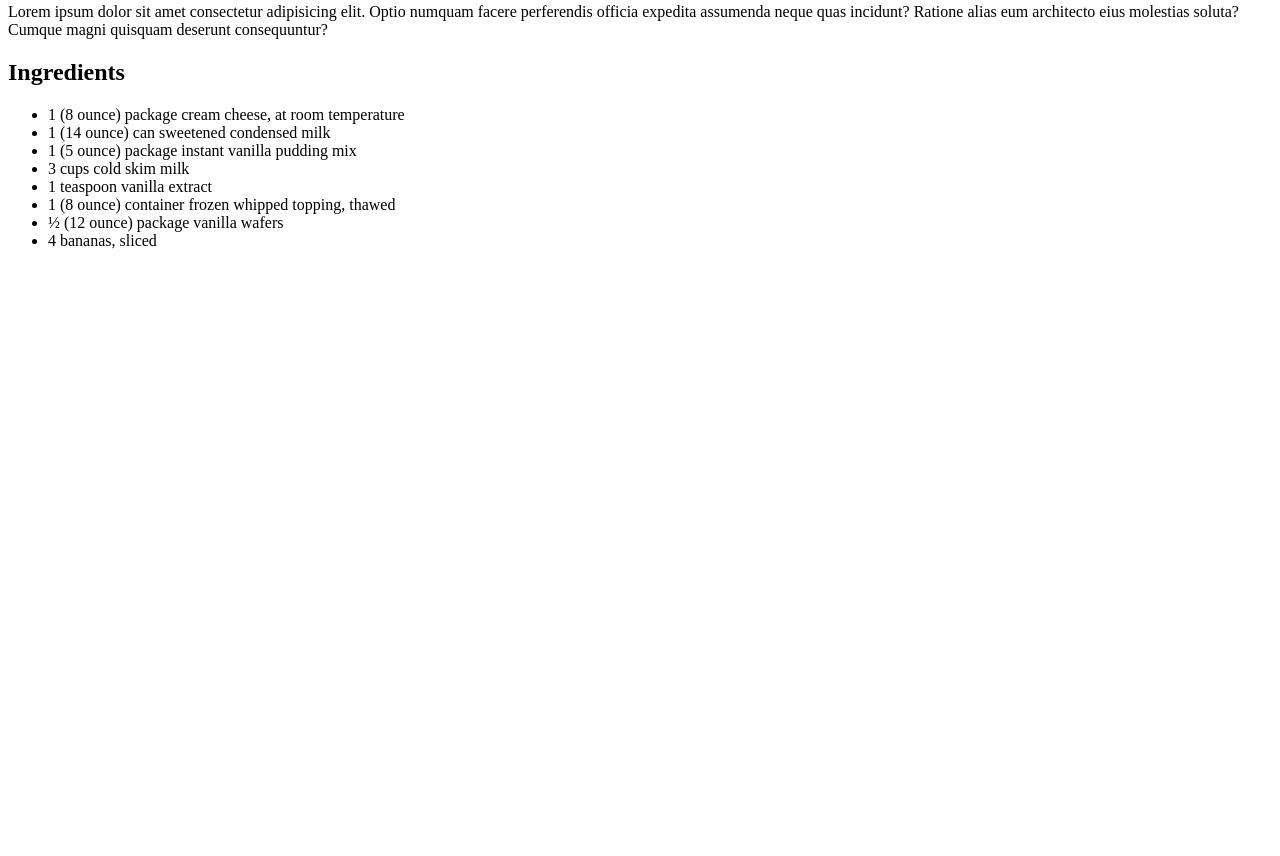
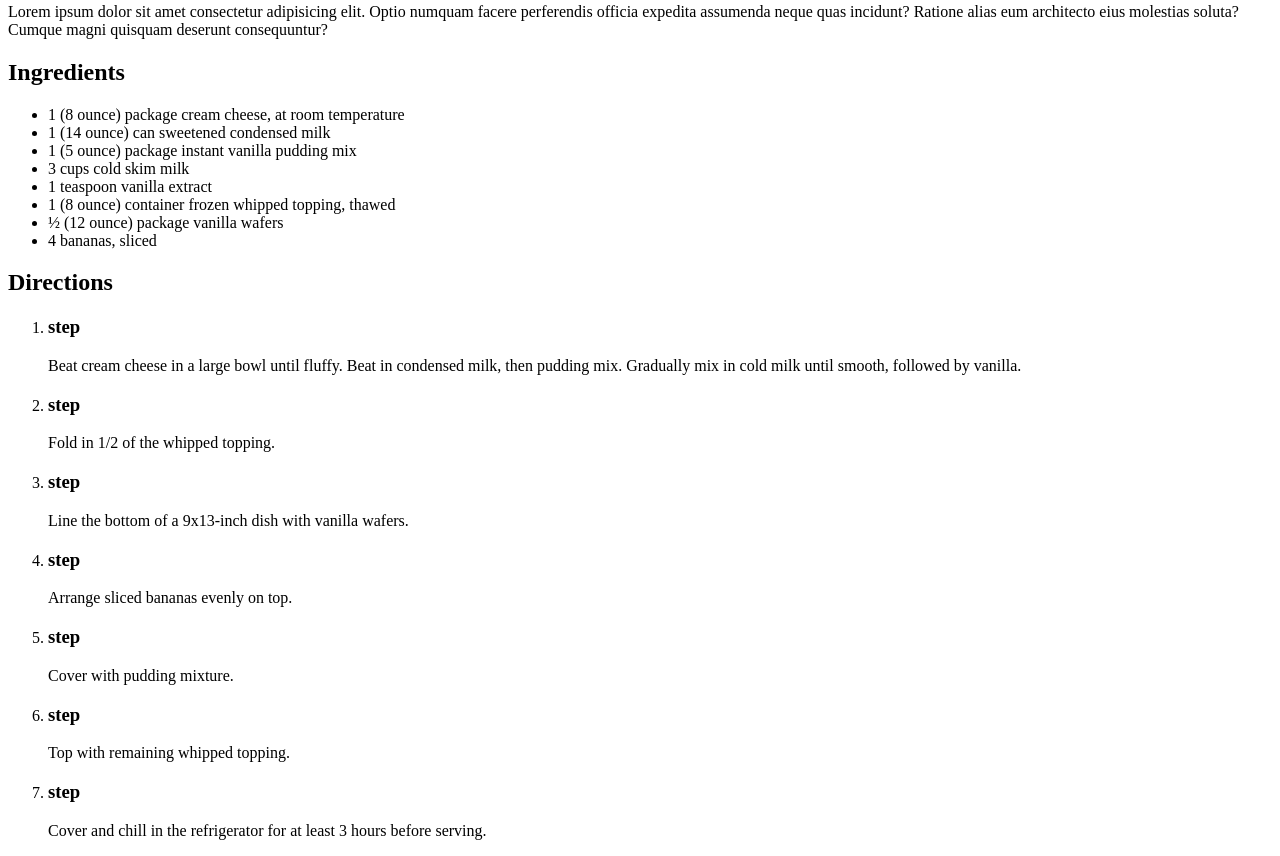
Before and after one commit to userxg/Odin-Foundations, a plain HTML site: page pages/projects/recipes/pages/banana-pudding.html in a window 1280 px wide. Shown: the part 500-1356 px from the top of the page. Before the commit the page ends 800 px from the top, so only its background shows below. Drawn offline with Linux system fonts and the light colour scheme.

Commit message:
in banana-pudding.html added Direction section for recipe

```diff
--- a/pages/projects/recipes/pages/banana-pudding.html
+++ b/pages/projects/recipes/pages/banana-pudding.html
@@ -26,6 +26,51 @@
         <li>½ (12 ounce) package vanilla wafers</li>
         <li>4 bananas, sliced</li>
     </ul>
-
+    <h2>Directions</h2>
+    <ol>
+        <li>
+            <h3>step</h3>
+            <p>
+                Beat cream cheese in a large bowl until fluffy. Beat in condensed milk, then pudding mix. Gradually mix in cold milk
+                until smooth, followed by vanilla.
+            </p>
+        </li>
+        <li>
+            <h3>step</h3>
+            <p>
+                Fold in 1/2 of the whipped topping.
+            </p>
+        </li>
+        <li>
+            <h3>step</h3>
+            <p>
+                Line the bottom of a 9x13-inch dish with vanilla wafers.
+            </p>
+        </li>
+        <li>
+            <h3>step</h3>
+            <p>
+                Arrange sliced bananas evenly on top.
+            </p>
+        </li>
+        <li>
+            <h3>step</h3>
+            <p>
+                Cover with pudding mixture.
+            </p>
+        </li>
+        <li>
+            <h3>step</h3>
+            <p>
+                Top with remaining whipped topping.
+            </p>
+        </li>
+        <li>
+            <h3>step</h3>
+            <p>
+                Cover and chill in the refrigerator for at least 3 hours before serving.
+            </p>
+        </li>
+    </ol>
 </body>
 </html>
```
